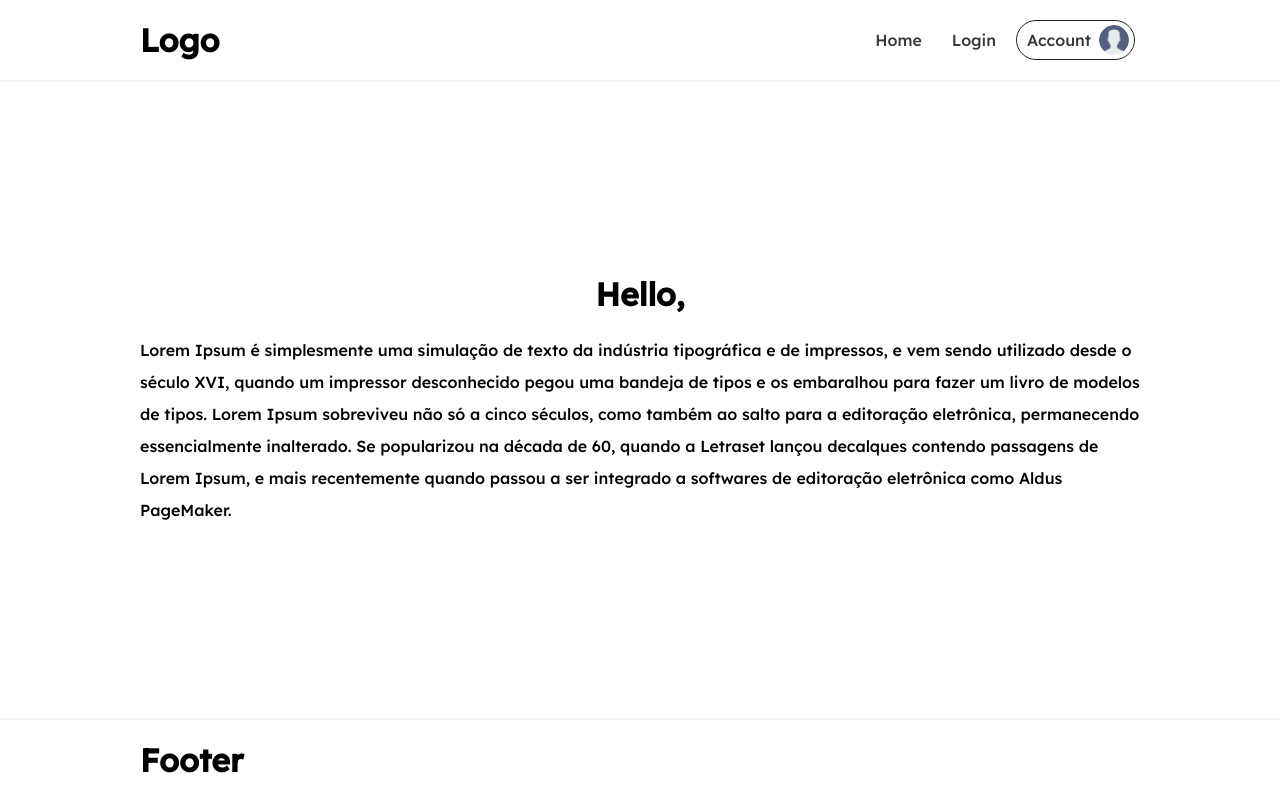
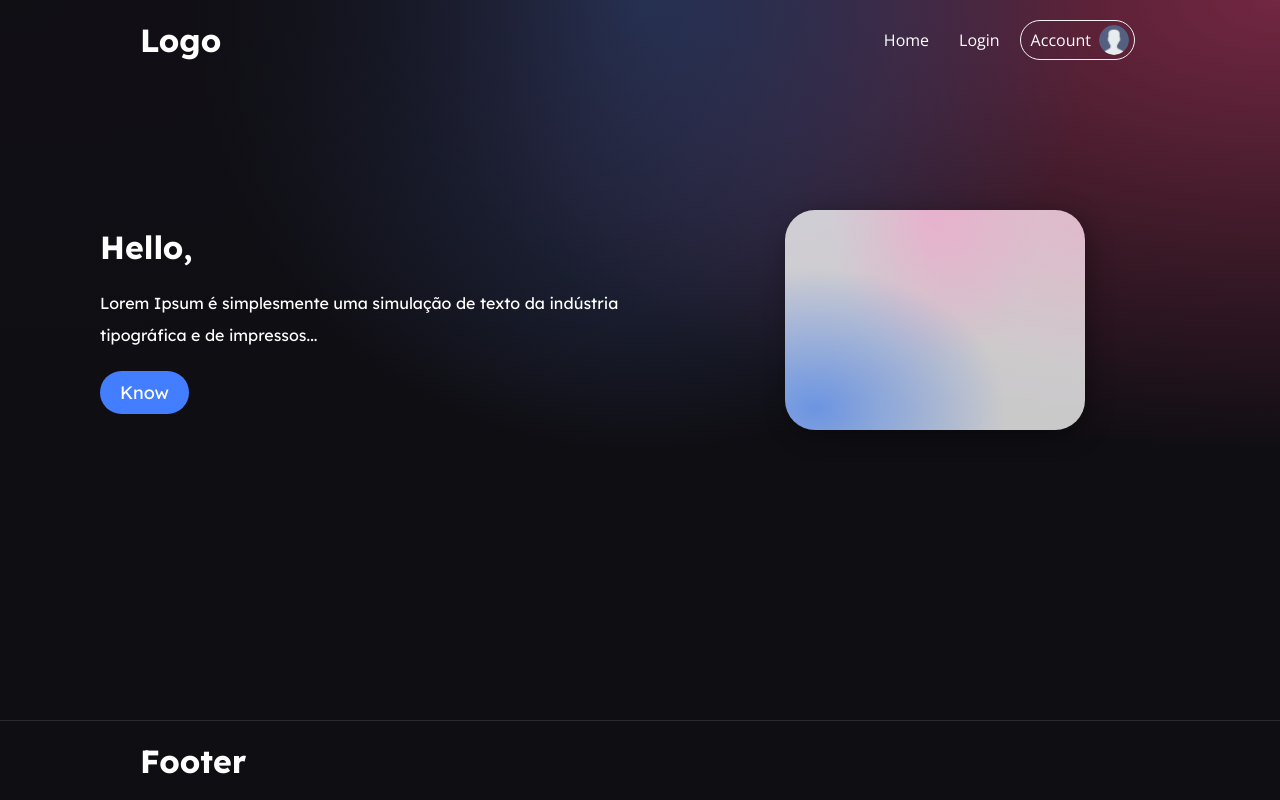
Before and after one commit to LuciLua/testes-next-js, a Next.js app: page / in a window 1280 px wide. Built offline with nearby package versions, Linux system fonts and the light colour scheme.

Commit message:
👋 New visual with background radial-dradient and transparent header

```diff
--- a/src/components/Footer/footer.module.scss
+++ b/src/components/Footer/footer.module.scss
@@ -9,7 +9,9 @@
 
     padding: 0 50px;
 
-    box-shadow: 0 0 4px #ddd;
+    background-color: #0f0e13;
+    border-top: 1px solid rgba(255, 255, 255, 0.118);
+    color: #fff;
 
     .content {
         display: flex;
--- a/src/components/Header/header.module.scss
+++ b/src/components/Header/header.module.scss
@@ -1,7 +1,6 @@
 .container {
     // background-color: var(--footerHeaderBackgroundColor);
 
-    box-shadow: 0 0 4px #ddd;
 
     width: 100%;
     height: 80px;
@@ -14,14 +13,22 @@
 
     z-index: 10;
 
+    position: absolute;
+
+
     .content {
-        display: flex;
         width: 100%;
         max-width: 1000px;
 
         display: flex;
         align-items: center;
         justify-content: center;
+
+        position: relative;
+
+        & > h1{
+            color: #fff;
+        }
 
         .nav {
             display: flex;
@@ -51,7 +58,7 @@
                 &:nth-child(3) {
                     // background-color: red;
                     padding-right: 5px;
-                    border: 1px solid rgb(38, 38, 38);
+                    border: 1px solid rgb(242, 242, 242);
                     height: 40px;
 
                 }
@@ -61,12 +68,15 @@
                 }
 
                 li {
-                    color: rgb(55, 55, 55);
+                    color: #fff;
+                    font-weight: 400;
+                    font-family: 'Open sans', sans-serif;
                 }
 
                 .imgProfile {
                     border-radius: 60%;
-                    background-color: #fff;
+
+                    background-color: transparent;
 
                     width: 30px;
                     height: 30px;
@@ -96,12 +106,6 @@
             display: flex;
             width: 100%;
             max-width: 1000px;
-
-            display: flex;
-            align-items: center;
-            justify-content: center;
-
-            position: relative;
 
             .menu {
                 display: flex;
@@ -180,7 +184,13 @@
                 }
             } // fim nav
             .menu {
-                border: 2px solid #181818;
+                border: 2px solid #fdfdfd;
+                color: #fff;
+
+                display: flex;
+                justify-content: center;
+                align-items: center;
+
                 position: fixed;
                 width: 50px;
                 height: 50px;
--- a/src/pages/_document.js
+++ b/src/pages/_document.js
@@ -8,7 +8,7 @@ export default class myDocument extends Document {
                     <head>
                         <link rel="preconnect" href="https://fonts.googleapis.com" />
                         <link rel="preconnect" href="https://fonts.gstatic.com" crossOrigin="true" />
-                        <link href="https://fonts.googleapis.com/css2?family=Lexend:wght@500&display=swap" rel="stylesheet" />
+                        <link href="https://fonts.googleapis.com/css2?family=Lexend:wght@300;400;500;600;700;800&family=Open+Sans:wght@300;400;600&display=swap" rel="stylesheet"/>
                         <title>ContextAPI</title>
                     </head>
                 </Head>
--- a/src/pages/index.js
+++ b/src/pages/index.js
@@ -9,12 +9,20 @@ function Home() {
         <>
             <div className={styles.container}>
                 <div className={styles.content}>
-                    <h1>
-                        Hello, {nome}
-                    </h1>
-                    <p>
-                        Lorem Ipsum é simplesmente uma simulação de texto da indústria tipográfica e de impressos, e vem sendo utilizado desde o século XVI, quando um impressor desconhecido pegou uma bandeja de tipos e os embaralhou para fazer um livro de modelos de tipos. Lorem Ipsum sobreviveu não só a cinco séculos, como também ao salto para a editoração eletrônica, permanecendo essencialmente inalterado. Se popularizou na década de 60, quando a Letraset lançou decalques contendo passagens de Lorem Ipsum, e mais recentemente quando passou a ser integrado a softwares de editoração eletrônica como Aldus PageMaker.
-                    </p>
+                    <div className={styles.leftContent}>
+
+                        <h1>
+                            Hello, {nome}
+                        </h1>
+                        <p>
+                            Lorem Ipsum é simplesmente uma simulação de texto da indústria tipográfica e de impressos...
+                        </p>
+                        <button>Know</button>
+                    </div>
+                    <div className={styles.rightContent}>
+                        <div className={styles.cubeImg}>
+                        </div>
+                    </div>
                 </div>
             </div>
         </>
--- a/src/styles/account.module.scss
+++ b/src/styles/account.module.scss
@@ -11,9 +11,19 @@
 
     position: relative;
 
+    background-color: #0f0e13;
+    background-image: radial-gradient(
+        at 0% 0%,
+        hsla(253, 16%, 7%, 1) 0,
+        transparent 50%
+      ),
+      radial-gradient(at 50% 0%, hsla(225, 39%, 30%, 1) 0, transparent 50%),
+      radial-gradient(at 100% 0%, hsla(339, 49%, 30%, 1) 0, transparent 50%);
+
+
     .content{
         width: 100%;
-        max-width: 1000px;
+        max-width: 1500px;
         min-height: 100%;
 
         position: relative;
@@ -23,10 +33,11 @@
         justify-content: center;
         flex-direction: column;
 
-        background-color: var(--wireframeBackgroundColor);
+
+        color: #fff;
+        // background-color: var(--wireframeBackgroundColor);
 
         .big{
-            background-color: rgba(255, 0, 0, 0.192);
             width: 100%;
             height: 190px;
 
--- a/src/styles/globals.scss
+++ b/src/styles/globals.scss
@@ -13,6 +13,8 @@ html, body{
     height: 100%;
 
     font-family: 'Lexend', sans-serif;
+
+    background-color: #0f0e13;
 }
 
 body{
@@ -21,6 +23,7 @@ body{
 }
 
 main{
-    min-height: calc(100vh - 80px - 80px);
+    min-height: calc(100vh - 80px);
+
     width: 100%;
 }
--- a/src/styles/home.module.scss
+++ b/src/styles/home.module.scss
@@ -1,5 +1,4 @@
-.container{
-
+.container {
   display: flex;
   justify-content: center;
   align-items: center;
@@ -7,27 +6,145 @@
   width: 100%;
   min-height: calc(100vh - 80px - 80px);
 
+  background-color: #0f0e13;
+  background-image: radial-gradient(
+      at 0% 0%,
+      hsla(253, 16%, 7%, 1) 0,
+      transparent 50%
+    ),
+    radial-gradient(at 50% 0%, hsla(225, 39%, 30%, 1) 0, transparent 50%),
+    radial-gradient(at 100% 0%, hsla(339, 49%, 30%, 1) 0, transparent 50%);
+
+  position: relative;
+
   padding: 50px;
 
-    .content{
+  .content {
     width: 100%;
-        max-width: 1000px;
     height: 100%;
 
+    // border: 1px solid red;
+
     display: flex;
-        flex-direction: column;
+    flex-direction: row;
     align-items: center;
     justify-content: center;
 
+    max-width: 1500px;
+
+    color: #fff;
+
+    position: relative;
+
     // background-color: var(--wireframeBackgroundColor);
 
+    .leftContent {
+      margin-right: auto;
 
-        h1{
+      position: relative;
+
+        // background-color: rgba(255, 255, 255, 0.172);
+
+        min-width: 50%;
+        min-height: 50vh;
+
+      display: flex;
+      justify-content: center;
+      flex-direction: column;
+
+      padding-left: 50px;
+
+      button {
+        background-color: rgb(66, 126, 255);
+        border: none;
+        border-radius: 40px;
+        padding: 10px 20px;
+        color: #fff;
+
+        font-family: "Lexend", sans-serif;
+        font-weight: 400;
+        font-size: 18px;
+
+        margin-top: 20px;
+
+        width: fit-content;
+      }
+
+      h1 {
         margin-bottom: 20px;
       }
 
-        p{
+      p {
         line-height: 2;
       }
     }
+    .rightContent {
+      position: relative;
+
+      margin-left: auto;
+    //   background-color: rgba(178, 34, 34, 0.33);
+
+      min-width: 50%;
+      min-height: 50vh;
+
+      display: flex;
+      justify-content: center;
+      align-items: center;
+      flex-direction: column;
+
+      padding: 50px;
+
+      .cubeImg{
+          width: 300px;
+          height: 220px;
+
+          border-radius: 30px;
+          background-color: #ffffffc6;
+          box-shadow: 4px 6px 23px rgba(0, 0, 0, 0.337);
+          background-image: radial-gradient(
+            at 10% 90%,
+            rgba(9, 94, 252, 0.487) 0,
+            transparent 50%
+          ),
+          radial-gradient(at 50% 0%, rgba(255, 150, 202, 0.452) 0, transparent 50%),
+          radial-gradient(at 100% 0%, rgba(238, 165, 199, 0.494) 0, transparent 50%);
       }
+    }
+  }
+}
+
+@media only screen and (max-width: 700px) {
+
+    .container{
+        .content{
+            flex-direction: column;
+            justify-content: center;
+            align-items: center;
+
+            .leftContent{
+                text-align: center;
+
+                justify-content: center;
+                display: flex;
+                align-items: center;
+
+                padding: 0;
+                width: 100%;
+                min-height: 40vh;
+
+                button{
+                    margin: 20px auto;
+                }
+            }
+            .rightContent{
+                justify-content: center;
+                display: flex;
+                align-items: center;
+
+                width: 100%;
+                min-height: 40vh;
+
+            }
+        }
+    }
+}
--- a/src/styles/login.module.scss
+++ b/src/styles/login.module.scss
@@ -1,5 +1,4 @@
-.container{
-
+.container {
   display: flex;
   justify-content: center;
   align-items: center;
@@ -9,22 +8,33 @@
 
   padding: 50px;
 
-    .content{
+  background-color: #0f0e13;
+  background-image: radial-gradient(
+      at 0% 0%,
+      hsla(253, 16%, 7%, 1) 0,
+      transparent 50%
+    ),
+    radial-gradient(at 50% 0%, hsla(225, 39%, 30%, 1) 0, transparent 50%),
+    radial-gradient(at 100% 0%, hsla(339, 49%, 30%, 1) 0, transparent 50%);
+
+  .content {
     display: flex;
     flex-direction: column;
 
     width: 100%;
-        max-width: 1000px;
+    max-width: 1500px;
     height: 100%;
 
     padding: 20px;
 
     align-items: center;
     justify-content: center;
-        background-color: var(--wireframeBackgroundColor);
+    // background-color: var(--wireframeBackgroundColor);
+
+    color: #fff;
   }
 
-    input{
+  input {
     border: none;
     border-radius: 30px;
 
@@ -37,7 +47,22 @@
 
     outline: none;
 
-        color: rgb(60, 60, 60);
+    color: rgb(39, 39, 39);
+  }
 
+  button {
+    background-color: rgb(66, 126, 255);
+    border: none;
+    border-radius: 40px;
+    padding: 10px 20px;
+    color: #fff;
+
+    font-family: "Lexend", sans-serif;
+    font-weight: 400;
+    font-size: 18px;
+
+    margin-top: 20px;
+
+    width: fit-content;
   }
 }
```
Lines whose indentation alone changed are shown as unchanged.
